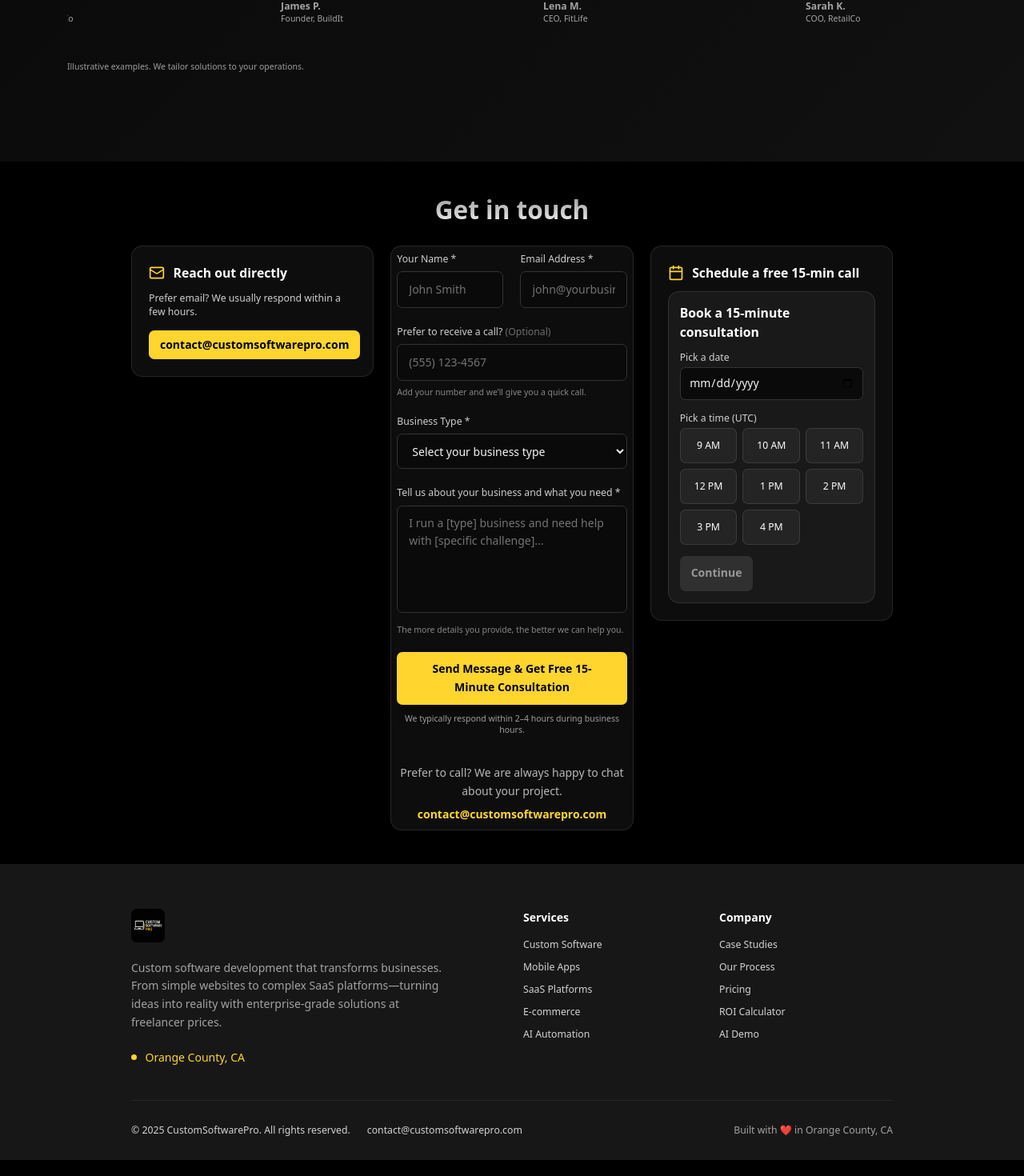
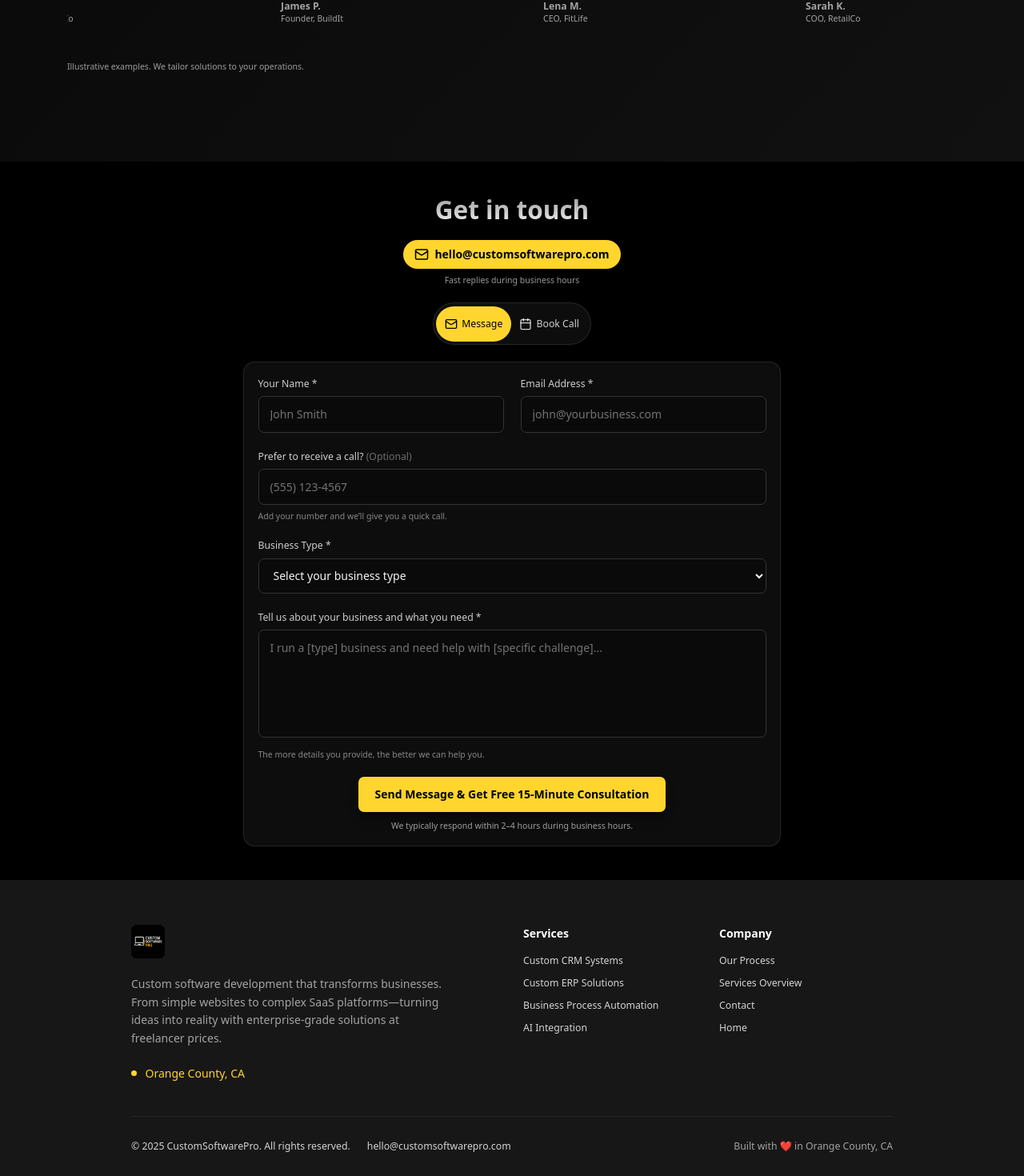
Before and after one commit to SiedahmedM/MyBusinessOS, a Next.js app: page / in a window 1280 px wide. Shown: the part 6175-7645 px from the top of the page at 80% size. Built offline with nearby package versions, Linux system fonts and the light colour scheme; a web font is replaced by a local one.

Commit message:
Change calendar

```diff
--- a/src/components/ContactForm/ContactForm.tsx
+++ b/src/components/ContactForm/ContactForm.tsx
@@ -268,11 +268,13 @@ export function ContactForm({ compact = false }: { compact?: boolean }) {
           </form>
         </div>
 
-        {/* Contact Info */}
-        <div className="text-center mt-10">
-          <p className="text-white/70 mb-2">Prefer to call? We are always happy to chat about your project.</p>
-          <a href="mailto:contact@customsoftwarepro.com" className="font-semibold text-accent-300 hover:text-accent-200">contact@customsoftwarepro.com</a>
-        </div>
+        {/* Contact Info (only for full page version) */}
+        {!compact && (
+          <div className="text-center mt-10">
+            <p className="text-white/70 mb-2">Prefer to call? We are always happy to chat about your project.</p>
+            <a href="mailto:hello@customsoftwarepro.com" className="font-semibold text-accent-300 hover:text-accent-200">hello@customsoftwarepro.com</a>
+          </div>
+        )}
       </div>
     </section>
   )
--- a/src/components/ContactOptions/ContactOptionsSection.tsx
+++ b/src/components/ContactOptions/ContactOptionsSection.tsx
@@ -1,38 +1,64 @@
 "use client"
+import { useState } from 'react'
 import { Mail, Calendar } from 'lucide-react'
 import { ContactForm } from '@/components/ContactForm/ContactForm'
 import { Scheduler } from './Scheduler'
 
 export function ContactOptionsSection() {
+  const [mode, setMode] = useState<'form' | 'schedule'>('form')
+
   return (
     <section id="contact" className="section-transition">
       <div className="max-w-6xl mx-auto px-4 sm:px-6 lg:px-8 py-12">
-        <h2 className="text-3xl md:text-4xl font-semibold text-center mb-8">Get in touch</h2>
-        <div className="grid grid-cols-1 lg:grid-cols-3 gap-6 items-start">
-          {/* Direct email */}
-          <div className="rounded-2xl border border-white/10 bg-white/5 p-6">
-            <div className="flex items-center gap-3 mb-3">
-              <Mail className="text-accent-300" size={20} />
-              <div className="text-lg font-semibold">Reach out directly</div>
-            </div>
-            <p className="text-white/80 text-sm mb-4">Prefer email? We usually respond within a few hours.</p>
-            <a href="mailto:contact@customsoftwarepro.com" className="inline-flex items-center gap-2 px-4 py-2 rounded-lg bg-accent-500 text-black font-semibold hover:bg-accent-400">
-              contact@customsoftwarepro.com
+        <h2 className="text-3xl md:text-4xl font-semibold text-center mb-6">Get in touch</h2>
+
+        {/* Simple, prominent email pill */}
+        <div className="flex flex-col items-center gap-2 mb-6">
+          <a
+            href="mailto:hello@customsoftwarepro.com"
+            className="inline-flex items-center gap-2 px-4 py-2 rounded-full bg-accent-500 text-black font-semibold hover:bg-accent-400 shadow-lg shadow-black/20"
+          >
+            <Mail size={18} /> hello@customsoftwarepro.com
           </a>
+          <p className="text-xs text-white/60">Fast replies during business hours</p>
         </div>
 
-          {/* Contact form (current) */}
-          <div className="rounded-2xl border border-white/10 bg-white/5 p-2">
-            <ContactForm compact />
+        {/* Mode switch: Message OR Book Call */}
+        <div className="flex items-center justify-center mb-6">
+          <div className="inline-flex p-1 rounded-full bg-white/5 border border-white/10" role="tablist" aria-label="Contact options">
+            <button
+              type="button"
+              onClick={() => setMode('form')}
+              aria-pressed={mode === 'form'}
+              className={`px-3 py-1.5 rounded-full text-sm font-medium flex items-center gap-1.5 ${mode === 'form' ? 'bg-accent-500 text-black' : 'text-white/80 hover:text-white'}`}
+            >
+              <Mail size={16} /> Message
+            </button>
+            <button
+              type="button"
+              onClick={() => setMode('schedule')}
+              aria-pressed={mode === 'schedule'}
+              className={`px-3 py-1.5 rounded-full text-sm font-medium flex items-center gap-1.5 ${mode === 'schedule' ? 'bg-accent-500 text-black' : 'text-white/80 hover:text-white'}`}
+            >
+              <Calendar size={16} /> Book Call
+            </button>
+          </div>
         </div>
 
-          {/* Scheduler */}
-          <div className="rounded-2xl border border-white/10 bg-white/5 p-6">
+        {/* Single pane content */}
+        <div className="max-w-3xl mx-auto">
+          <div className="rounded-2xl border border-white/10 bg-white/5 p-5">
+            {mode === 'form' ? (
+              <ContactForm compact />
+            ) : (
+              <>
                 <div className="flex items-center gap-3 mb-3">
                   <Calendar className="text-accent-300" size={20} />
                   <div className="text-lg font-semibold">Schedule a free 15‑min call</div>
                 </div>
                 <Scheduler />
+              </>
+            )}
           </div>
         </div>
       </div>
--- a/src/components/common/Footer.tsx
+++ b/src/components/common/Footer.tsx
@@ -3,6 +3,18 @@ import { Logo } from './Logo'
 
 export function Footer() {
   const currentYear = new Date().getFullYear()
+  const go = (hash: string) => (e: React.MouseEvent<HTMLAnchorElement>) => {
+    e.preventDefault()
+    try {
+      // Update hash for router/tab state
+      window.location.hash = hash
+      // Smooth scroll to top for consistent page start
+      window.scrollTo({ top: 0, behavior: 'smooth' })
+    } catch {
+      // Fallback
+      window.scrollTo(0, 0)
+    }
+  }
 
   return (
     <footer className="bg-neutral-900 text-neutral-300 pt-16 pb-8">
@@ -25,27 +37,25 @@ export function Footer() {
             </div>
           </div>
 
-          {/* Services */}
+          {/* Services (updated to current sections) */}
           <div>
             <h4 className="text-white font-semibold mb-4">Services</h4>
             <ul className="space-y-3 text-sm">
-              <li><a href="#solutions" className="hover:text-accent-400 transition-colors">Custom Software</a></li>
-              <li><a href="#solutions" className="hover:text-accent-400 transition-colors">Mobile Apps</a></li>
-              <li><a href="#solutions" className="hover:text-accent-400 transition-colors">SaaS Platforms</a></li>
-              <li><a href="#solutions" className="hover:text-accent-400 transition-colors">E-commerce</a></li>
-              <li><a href="#solutions" className="hover:text-accent-400 transition-colors">AI Automation</a></li>
+              <li><a href="#crm" onClick={go('#crm')} className="hover:text-accent-400 transition-colors">Custom CRM Systems</a></li>
+              <li><a href="#erp" onClick={go('#erp')} className="hover:text-accent-400 transition-colors">Custom ERP Solutions</a></li>
+              <li><a href="#automation" onClick={go('#automation')} className="hover:text-accent-400 transition-colors">Business Process Automation</a></li>
+              <li><a href="#ai" onClick={go('#ai')} className="hover:text-accent-400 transition-colors">AI Integration</a></li>
             </ul>
           </div>
 
-          {/* Company */}
+          {/* Company (trimmed to live sections) */}
           <div>
             <h4 className="text-white font-semibold mb-4">Company</h4>
             <ul className="space-y-3 text-sm">
-              <li><a href="#solutions" className="hover:text-accent-400 transition-colors">Case Studies</a></li>
-              <li><a href="#process" className="hover:text-accent-400 transition-colors">Our Process</a></li>
-              <li><a href="#pricing" className="hover:text-accent-400 transition-colors">Pricing</a></li>
-              <li><a href="#solutions" className="hover:text-accent-400 transition-colors">ROI Calculator</a></li>
-              <li><a href="#solutions" className="hover:text-accent-400 transition-colors">AI Demo</a></li>
+              <li><a href="#process" onClick={go('#process')} className="hover:text-accent-400 transition-colors">Our Process</a></li>
+              <li><a href="#services" onClick={go('#services')} className="hover:text-accent-400 transition-colors">Services Overview</a></li>
+              <li><a href="#contact" onClick={go('#contact')} className="hover:text-accent-400 transition-colors">Contact</a></li>
+              <li><a href="#home" onClick={go('#home')} className="hover:text-accent-400 transition-colors">Home</a></li>
             </ul>
           </div>
         </div>
@@ -56,7 +66,7 @@ export function Footer() {
             <div className="flex items-center gap-6 text-sm">
               <span>&copy; {currentYear} CustomSoftwarePro. All rights reserved.</span>
               <a href="mailto:hello@customsoftwarepro.com" className="hover:text-accent-400 transition-colors">
-                contact@customsoftwarepro.com
+                hello@customsoftwarepro.com
               </a>
             </div>
             <div className="text-sm text-neutral-400">
```
Lines whose indentation alone changed are shown as unchanged.
